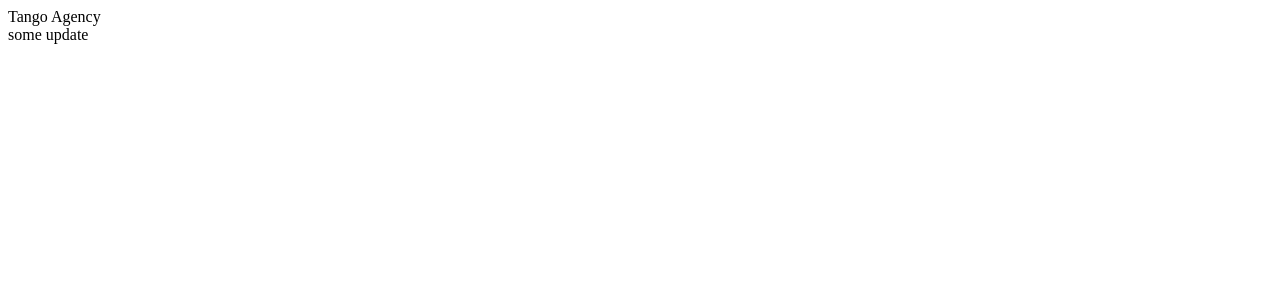
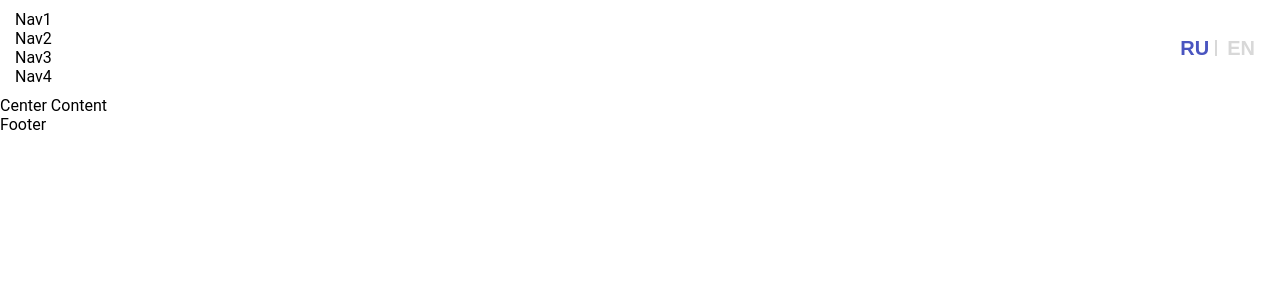
Before and after one commit to StyOld/tango-agency, a React (Create React App) app: page / in a window 1280 px wide. Shown: the top 300 px of the page. Built offline with nearby package versions, Linux system fonts and the light colour scheme.

Commit message:
some uodate + added local-swithcer

```diff
--- /dev/null
+++ b/src/components/App.css
@@ -0,0 +1,11 @@
+body {
+    height: 100%;
+    margin: 0;
+    font-family: Roboto, sans-serif !important;
+}
+
+.tango-agency {
+    display: flex;
+    flex-direction: column;
+    height: 100vh;
+}
--- a/src/components/App.js
+++ b/src/components/App.js
@@ -1,10 +1,17 @@
 import React from 'react';
+import Header from './Header/HeaderSection'
+import './App.css'
 
 function App() {
   return (
-    <div className="App">
-      Tango Agency
-        <div>some update</div>
+    <div className="tango-agency">
+        <Header/>
+        <div>
+            Center Content
+        </div>
+        <div>
+            Footer
+        </div>
     </div>
   );
 }
--- /dev/null
+++ b/src/components/Header/HeaderSection.jsx
@@ -0,0 +1,21 @@
+import React from 'react';
+import LocationSwitcher from '../LocationSwitcher/LocationSwitcher'
+import './header.css'
+
+class Header extends React.Component {
+    render() {
+        return (
+            <div className="header">
+                <div className="navigation">
+                    <div>Nav1</div>
+                    <div>Nav2</div>
+                    <div>Nav3</div>
+                    <div>Nav4</div>
+                </div>
+                <LocationSwitcher/>
+            </div>
+        )
+    }
+}
+
+export default Header;
--- /dev/null
+++ b/src/components/Header/header.css
@@ -0,0 +1,12 @@
+.header {
+    display: flex;
+    flex-direction: row;
+    justify-content: space-between;
+    align-items: center;
+    min-height: 75px;
+    padding: 10px 15px;
+}
+
+.navigation {
+
+}
--- /dev/null
+++ b/src/components/LocationSwitcher/LocationSwitcher.css
@@ -0,0 +1,30 @@
+.location-switcher__button {
+    font-size: 20px;
+    font-weight: 600;
+    color: #d8d8d8;
+    padding: 0 10px;
+    border: none;
+    background-color: transparent;
+    cursor: pointer;
+}
+
+.location-switcher__button:hover,
+.location-switcher__button--active {
+    color: #4a55c0;
+}
+
+.location-switcher__button:first-child {
+    position: relative;
+    padding-right: 8px;
+}
+
+.location-switcher__button:first-child:after {
+    content: "";
+    position: absolute;
+    display: block;
+    top: 3px;
+    right: 0;
+    height: 16px;
+    width: 2px;
+    background: #d8d8d8;
+}
--- /dev/null
+++ b/src/components/LocationSwitcher/LocationSwitcher.jsx
@@ -0,0 +1,31 @@
+import React from 'react';
+import './LocationSwitcher.css'
+
+class LocationSwitcher extends React.Component {
+    render() {
+        const {lang = 'RU', handleChangeLocal} = this.props;
+
+        return (
+            <div className="location-switcher">
+                <button
+                    type="button"
+                    disabled={lang === 'RU'}
+                    className={lang === 'RU' ? 'location-switcher__button location-switcher__button--active' : 'location-switcher__button'}
+                    onClick={() => handleChangeLocal('RU')}
+                >
+                    RU
+                </button>
+                <button
+                    type="button"
+                    disabled={lang === 'EN'}
+                    className={lang === 'EN' ? 'location-switcher__button location-switcher__button--active' : 'location-switcher__button'}
+                    onClick={() => handleChangeLocal('EN')}
+                >
+                    EN
+                </button>
+            </div>
+        )
+    }
+}
+
+export default LocationSwitcher;
```
Also changed, not shown: 1 other file (tests, documents, lock files or other folders).
